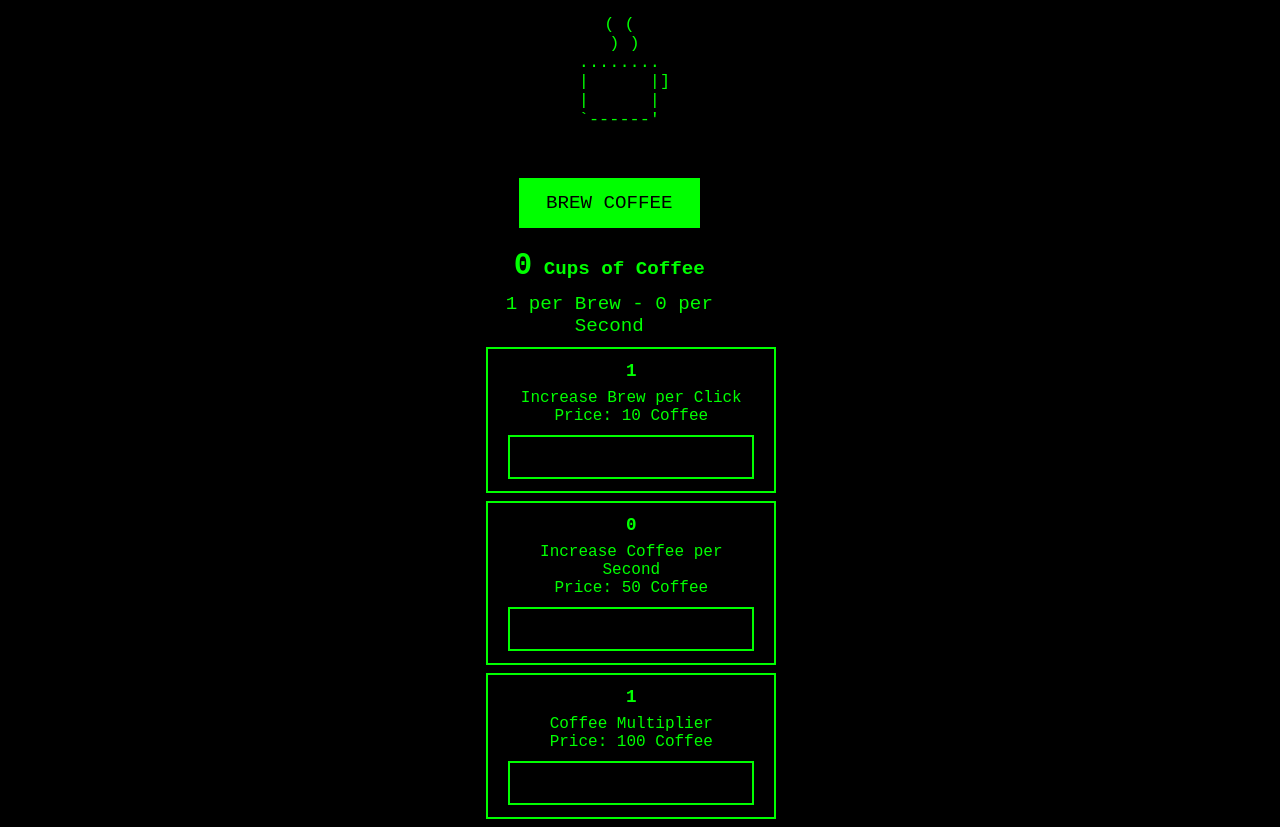
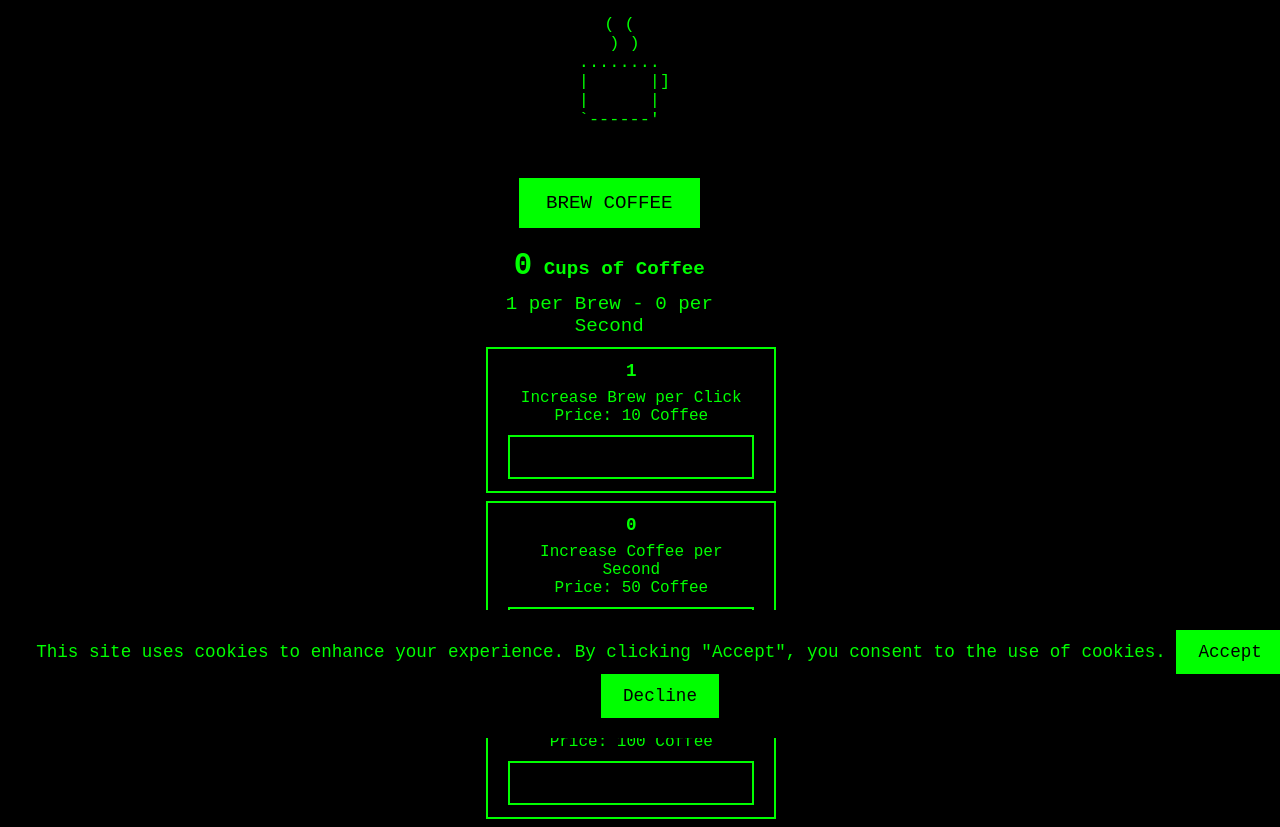
Before and after one commit to palisaar/simple-site, a website: page coffee-clicker/coffee-clicker.html in a window 1280 px wide. Shown: the part 62-889 px from the top of the page. Drawn offline with Linux system fonts and the light colour scheme.

Commit message:
commit 4.1

```diff
--- a/coffee-clicker/coffee-clicker.css
+++ b/coffee-clicker/coffee-clicker.css
@@ -146,3 +146,40 @@ button[disabled]:hover {
 #game {
     margin-top: 30px; /* Reduced margin from top */
 }
+
+/* Cookie Consent Banner */
+#cookie-banner {
+    background-color: black;
+    color: #00FF00;
+    font-family: 'Courier New', Courier, monospace;
+    text-align: center;
+    padding: 20px;
+    position: fixed;
+    bottom: 0;
+    left: 0;
+    width: 100%;
+    z-index: 9999;
+    display: none; /* Hidden by default */
+}
+
+#cookie-banner p {
+    margin: 0;
+    font-size: 1.1em;
+}
+
+#cookie-banner button {
+    background-color: #00FF00;
+    color: black;
+    border: 2px solid #00FF00;
+    font-family: 'Courier New', Courier, monospace;
+    font-size: 1em;
+    padding: 10px 20px;
+    cursor: pointer;
+    transition: background-color 0.2s, transform 0.2s;
+}
+
+#cookie-banner button:hover {
+    background-color: black;
+    color: #00FF00;
+    transform: scale(1.05);
+}
--- a/coffee-clicker/coffee-clicker.html
+++ b/coffee-clicker/coffee-clicker.html
@@ -9,6 +9,16 @@
 </head>
 <body>
 <div id="game">
+    <!-- Cookie Consent Banner -->
+    <div id="cookie-banner">
+        <p>
+            This site uses cookies to enhance your experience. By clicking "Accept", you consent to the use of cookies.
+            <button id="cookie-accept">Accept</button>
+            <button id="cookie-decline">Decline</button>
+        </p>
+    </div>
+
+
     <header>
         <h1>"Coffee Clicker"</h1>
     </header>
--- a/coffee-clicker/coffee-clicker.js
+++ b/coffee-clicker/coffee-clicker.js
@@ -136,3 +136,49 @@ loadGameState();
 
 // Start the game loop
 setInterval(gameLoop, 1000); // Game loop to increase coffee per second
+
+// Grab cookie consent banner and buttons
+const cookieBanner = document.getElementById("cookie-banner");
+const cookieAcceptButton = document.getElementById("cookie-accept");
+const cookieDeclineButton = document.getElementById("cookie-decline");
+
+// Function to check if cookies have been accepted
+function checkCookieConsent() {
+    const consent = localStorage.getItem("cookieConsent");
+    if (consent === "accepted") {
+        startGame(); // If consent is already given, start the game
+    } else {
+        cookieBanner.style.display = "block"; // Show the banner if consent not given
+    }
+}
+
+// Handle cookie acceptance
+cookieAcceptButton.addEventListener("click", function() {
+    localStorage.setItem("cookieConsent", "accepted"); // Store the consent in localStorage
+    cookieBanner.style.display = "none"; // Hide the banner
+    startGame(); // Start the game after acceptance
+});
+
+// Handle cookie decline
+cookieDeclineButton.addEventListener("click", function() {
+    localStorage.setItem("cookieConsent", "declined"); // Store the declined consent
+    cookieBanner.style.display = "none"; // Hide the banner (you can show a different message if needed)
+    // Optionally, redirect or stop further interaction here (e.g., redirect to another page)
+    window.location.href = "../index.html"; // Redirect to the main page if declined
+});
+
+// Function to start the game
+function startGame() {
+    loadGameState(); // Initialize the game state
+    setInterval(gameLoop, 1000); // Start the game loop
+}
+
+// Check if cookie consent has been accepted when the page loads
+window.addEventListener("load", function() {
+    const consent = localStorage.getItem("cookieConsent");
+    if (!consent || consent !== "accepted") {
+        cookieBanner.style.display = "block"; // Show the banner if not accepted
+    } else {
+        startGame(); // Start the game immediately if consent is already given
+    }
+});
```
